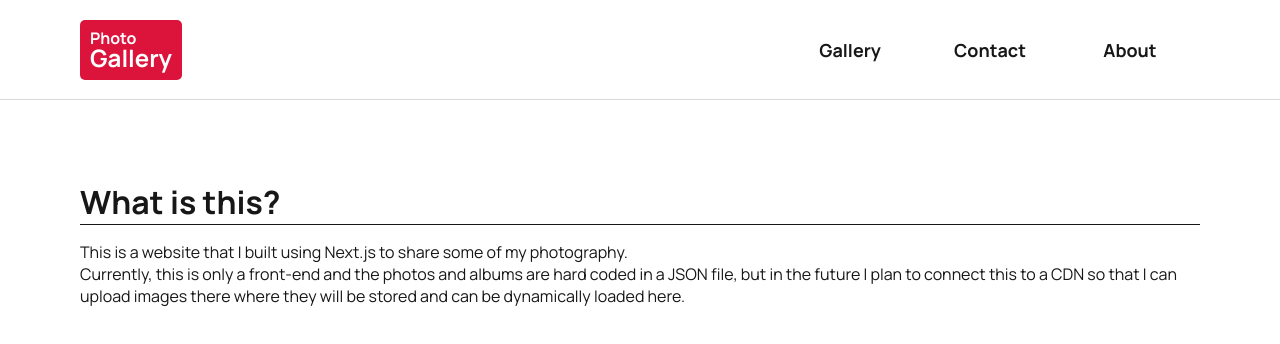
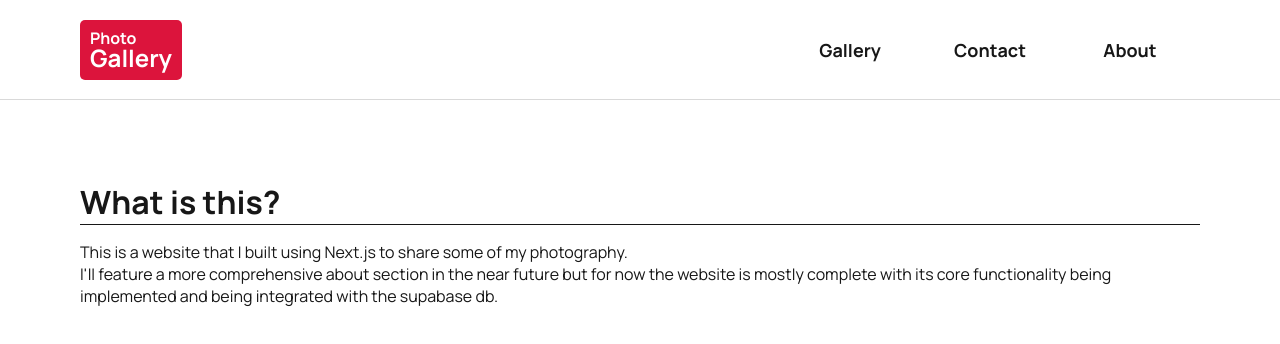
Before and after one commit to HaowenRong/aleidoscope, a Next.js app: page /about in a window 1280 px wide. Shown: the top 344 px of the page. Built offline with nearby package versions, Linux system fonts and the light colour scheme.

Commit message:
updated about and readme

```diff
--- a/src/app/about/page.js
+++ b/src/app/about/page.js
@@ -14,7 +14,7 @@ export default function About() {
             This is a website that I built using Next.js to share some of my photography.
           </p>
           <p className='about-desc'>
-            Currently, this is only a front-end and the photos and albums are hard coded in a JSON file, but in the future I plan to connect this to a CDN so that I can upload images there where they will be stored and can be dynamically loaded here.
+            I'll feature a more comprehensive about section in the near future but for now the website is mostly complete with its core functionality being implemented and being integrated with the supabase db.
           </p>
         </div>
 
```
Also changed, not shown: 1 other file (tests, documents, lock files or other folders).
